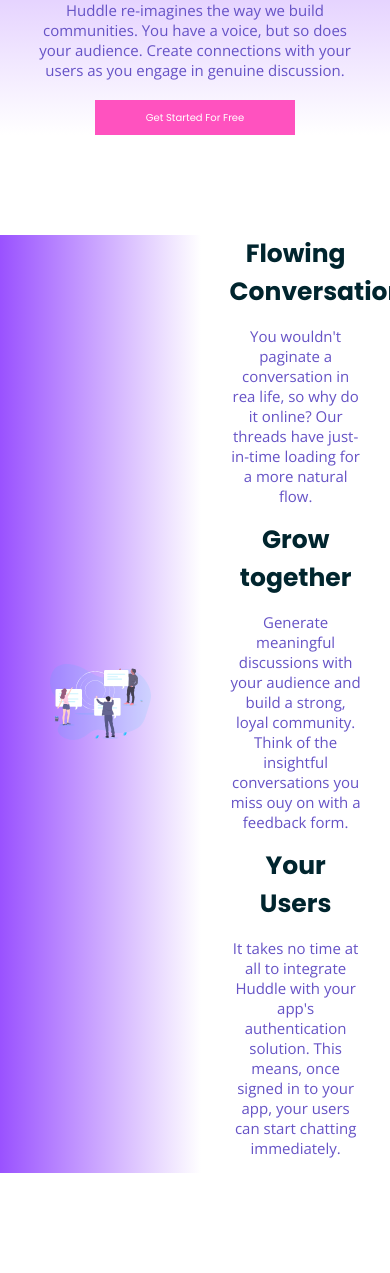
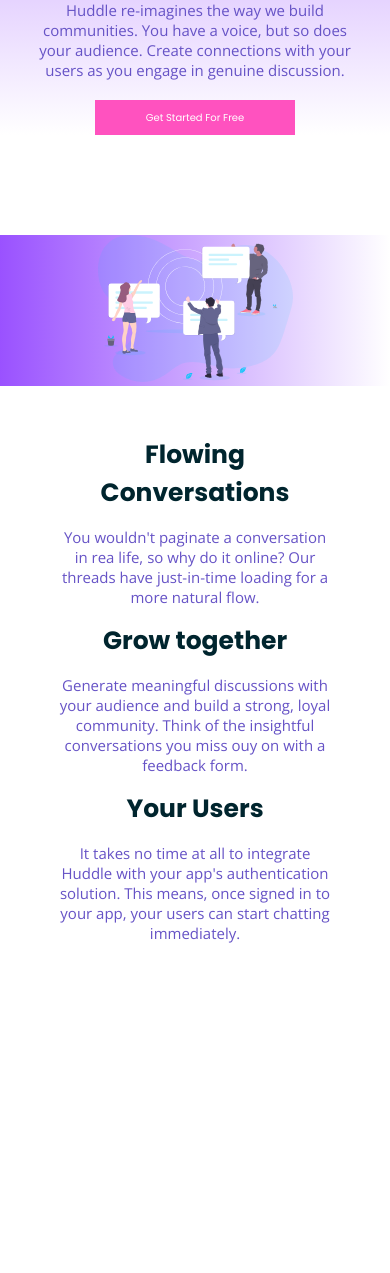
Before and after one commit to AndreiSold/HuddleDesign, a PHP site: page / in a window 390 px wide; the page is wider, and only the part inside the window is pictured. Shown: the part 408-1681 px from the top of that part. After the commit the page ends 1351 px from the top of that part, so only its background shows below. Run offline with PHP 8.4, Linux system fonts and the light colour scheme.

Commit message:
Adjusted the mobile view for the middle container

```diff
--- a/css/app.css
+++ b/css/app.css
@@ -104,6 +104,7 @@ body {
 .left-image {
     width: 70%;
     max-height: 500px;
+    max-width: 500px;
 }
 
 .get-started-button {
@@ -169,10 +170,12 @@ body {
     }
 }
 
-@media screen and (max-width: 1000px) {
+@media screen and (max-width: 800px) {
     .left-image-container {
         width: 100%;
         margin-bottom: 50px;
+        display: block;
+
     }
 
     .left-image {
@@ -181,6 +184,11 @@ body {
 
     .right-content {
         width: 100%;
+        display: block;
+    }
+
+    .middle-container {
+        display: block;
     }
 
     .section-wrapper {
```
